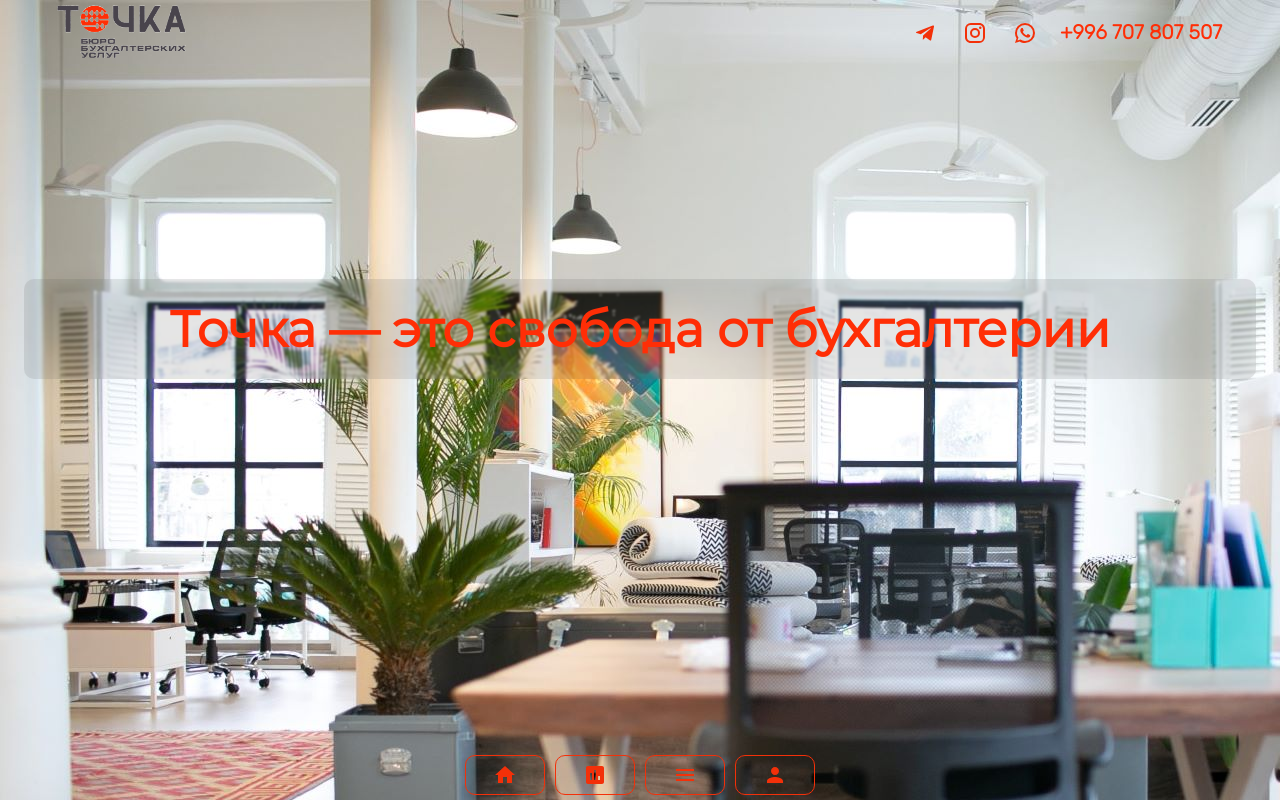
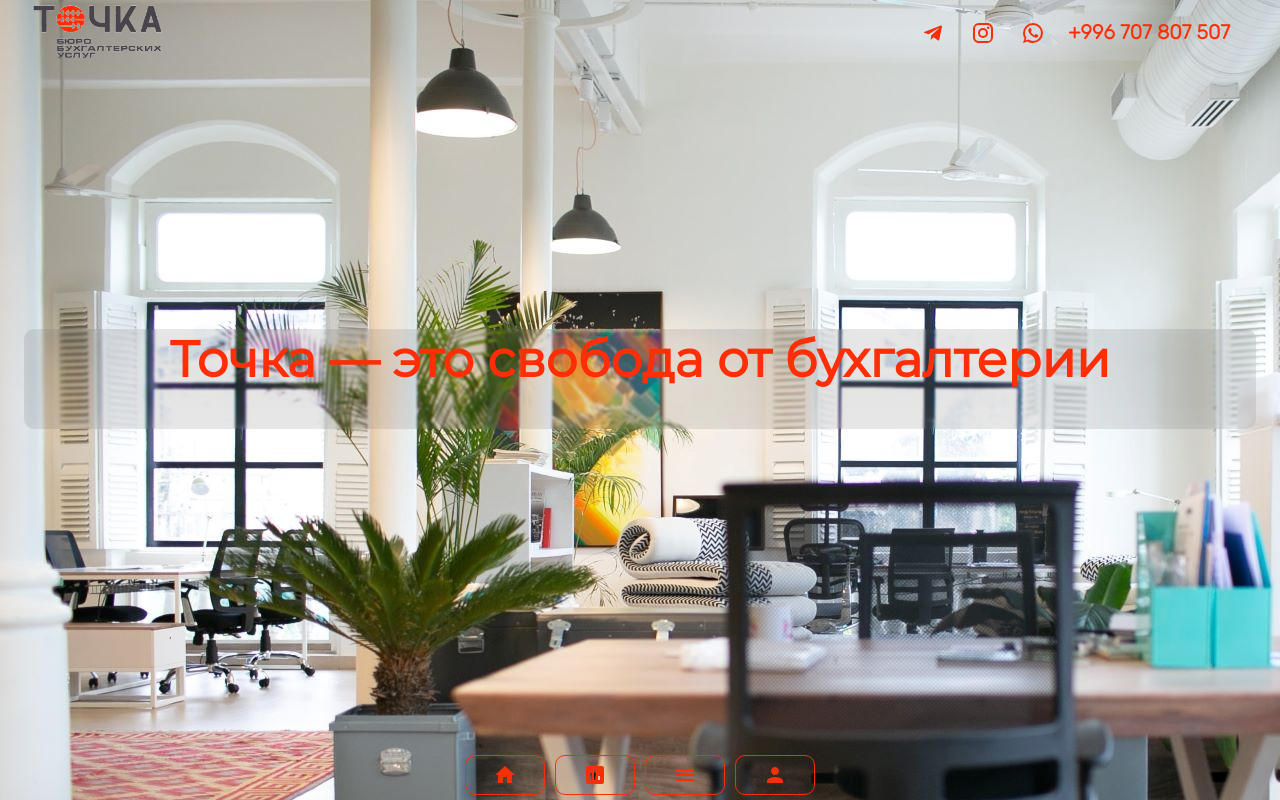
Before and after one commit to TaalaiDiushembekov/bbu, a React (Create React App) app in the folder frontend/: page / in a window 1280 px wide. Built offline with nearby package versions, Linux system fonts and the light colour scheme.

Commit message:
added layout

```diff
--- a/frontend/src/App.js
+++ b/frontend/src/App.js
@@ -15,10 +15,12 @@
 import Register from "./screens/register.js"
 import Header from "./components/header.js";
 import Footer from "./components/footer.js";
+import Layout from './components/UI/Layout/Layout.js';
 
 function App() {
   return (
     <Router>
+      <Layout>
         <Switch>
             <Route exact path='/' component={() => <Home />} />
             <Route exact path='/about' component={() => <About />} />
@@ -36,6 +38,7 @@
             {/*<Route exact path='/allUsers' component={() => <AllUsers />} />*/}
             {/*<Route exact path='/register' component={() => <Register />} />*/}
         </Switch>
+      </Layout>
     </Router>
   );
 }
--- a/frontend/src/components/Logo/Logo.css
+++ b/frontend/src/components/Logo/Logo.css
@@ -14,7 +14,10 @@
 
     display: flex;
     justify-content: space-between;
-
+    position: absolute;
+    top: 0;
+    left: 24px;
+    width: 95%;
     /*background: url("../../images/bbu-124.jpg");*/
 
 }
@@ -71,14 +74,14 @@
 
 }
 
-.social_icons:hover{
+/* .social_icons:hover{ */
     /*background: #F33009;*/
     /*border: #F33009;*/
     /*width: 52px;*/
     /*height: 52px;*/
 
 
-}
+/* } */
 
 
 .social_icons svg:hover{
--- /dev/null
+++ b/frontend/src/components/UI/Layout/Layout.js
@@ -0,0 +1,15 @@
+import React from 'react';
+import Logo from '../../Logo/Logo';
+import Header from '../../Header/Header';
+
+const Layout = ({children}) => {
+    return (
+        <div>
+            <Logo/>
+            <Header/>
+            {children}
+        </div>
+    );
+};
+
+export default Layout;
--- a/frontend/src/index.css
+++ b/frontend/src/index.css
@@ -11,6 +11,7 @@
 body {
   margin: 0;
   font-family: Montserrat, sans-serif;
+  box-sizing: border-box;
   /*  'Ubuntu', 'Cantarell', 'Fira Sans', 'Droid Sans', 'Helvetica Neue',*/
   /*  sans-serif;*/
   /*-webkit-font-smoothing: antialiased;*/
@@ -21,11 +22,11 @@
 /*  font-family: source-code-pro, Menlo, Monaco, Consolas, 'Courier New',*/
 /*    monospace;*/
 /*}*/
-main{
-  font-family: 'Montserrat' sans-serif;
+/* main{ */
+  /* font-family: 'Montserrat' sans-serif; */
   /*min-height: 70vh;*/
-    margin: 0;
-}
+    /* margin: 0; */
+/* } */
 /*.translate img{*/
 /*  width: 40px;*/
 /*  height: 30px;*/
--- a/frontend/src/screens/About/About.js
+++ b/frontend/src/screens/About/About.js
@@ -11,9 +11,7 @@
 
 const About = () => {
     return (
-        <>
-            <Logo/>
-            <Header/>
+        <div className='container'>
             <div className="menuList">
                 <div className="menuList_box">
                     <div className="menuList_social"></div>
@@ -92,7 +90,7 @@
                     </div>
                 </div>
             </div>
-        </>
+        </div>
     );
 };
 
--- a/frontend/src/screens/Home/Home.css
+++ b/frontend/src/screens/Home/Home.css
@@ -1,22 +1,23 @@
 .main{
-    background: url("../../images/1119.jpg");
-    /*background-repeat: no-repeat;*/
+    background: url("../../images/1119.jpg") no-repeat ;
     object-fit: cover;
     height: 100vh;
     width: 100vw;
     text-align: center;
+    padding-top: 17%;
+    box-sizing: border-box;
 }
 
 .container{
-    padding: 0 24px;
+    padding: 70px 24px;
     margin: 0 auto;
 }
 
 .main_text{
-    display: flex;
+    /* display: flex;
     justify-content: center;
-    align-items: center;
-    margin-top: 17%;
+    align-items: center; */
+    /* margin-top: 17%; */
     border-radius: 10px;
     height: 100px;
     background: rgba(0, 0, 0, .1);
--- a/frontend/src/screens/Home/Home.js
+++ b/frontend/src/screens/Home/Home.js
@@ -5,19 +5,13 @@
 
 const Home = () => {
     return (
-        <>
-            <header>
-                <Header/>
-            </header>
         <main className="main">
             <div className='container'>
-                    <Logo/>
                 <div className="main_text">
                     <h2>Точка — это свобода от бухгалтерии</h2>
                 </div>
             </div>
         </main>
-        </>
     );
 };
 
--- a/frontend/src/screens/Services/Services.css
+++ b/frontend/src/screens/Services/Services.css
@@ -31,6 +31,7 @@
     font-family: 'Rubik', sans-serif;
     display: flex;
     justify-content: center;
+    text-align: center;
 }
 
 .service-box{
```
Also changed, not shown: 2 other files (tests, documents, lock files or other folders). Lines whose indentation alone changed are shown as unchanged.
